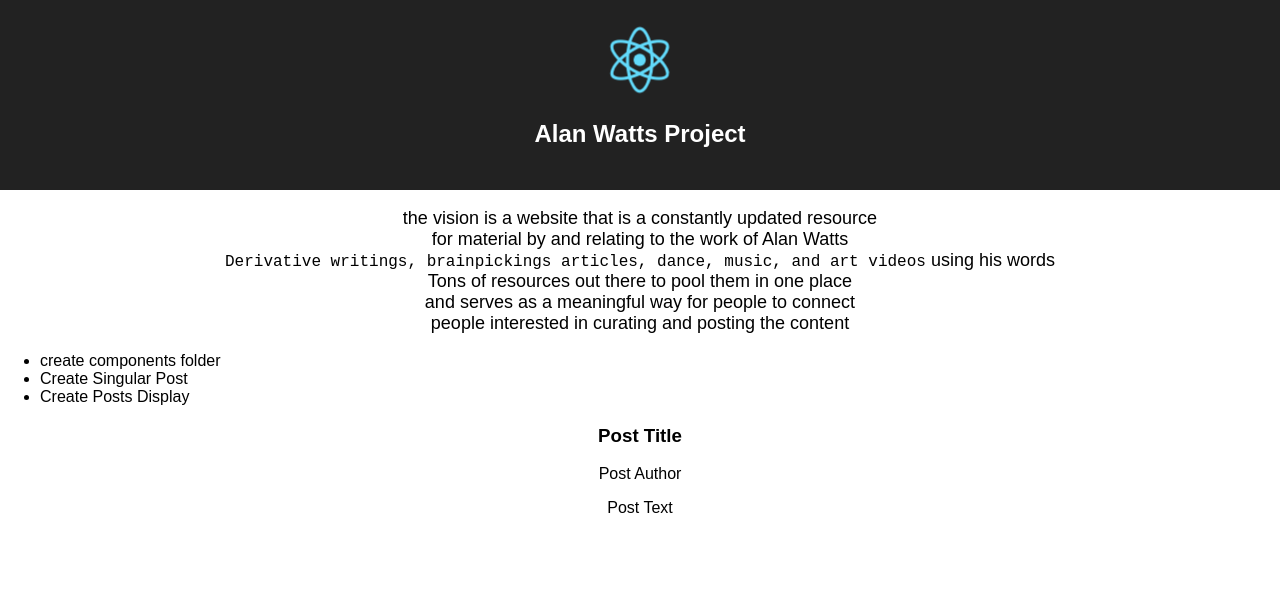
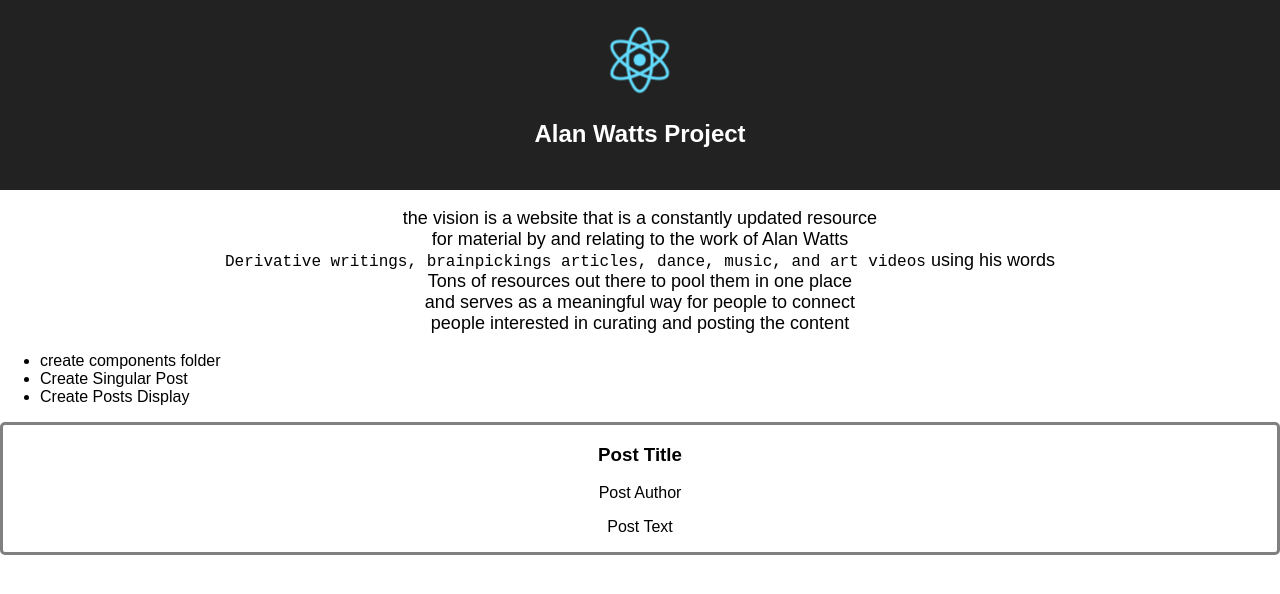
Before and after one commit to ahazrat/alan-watts-project, a React (Create React App) app: page / in a window 1280 px wide. Shown: the top 594 px of the page. Built offline with nearby package versions, Linux system fonts and the light colour scheme.

Commit message:
add borders

```diff
--- a/src/components/Post.js
+++ b/src/components/Post.js
@@ -2,7 +2,11 @@ import React, { Component } from 'react'
 
 class Post extends Component {
     render() {
-        return <div>
+        const style = {
+            border: '3px solid grey',
+            borderRadius: '5px',
+        }
+        return <div style={style}>
             <h3>Post Title</h3>
             <p>Post Author</p>
             <p>Post Text</p>
```
